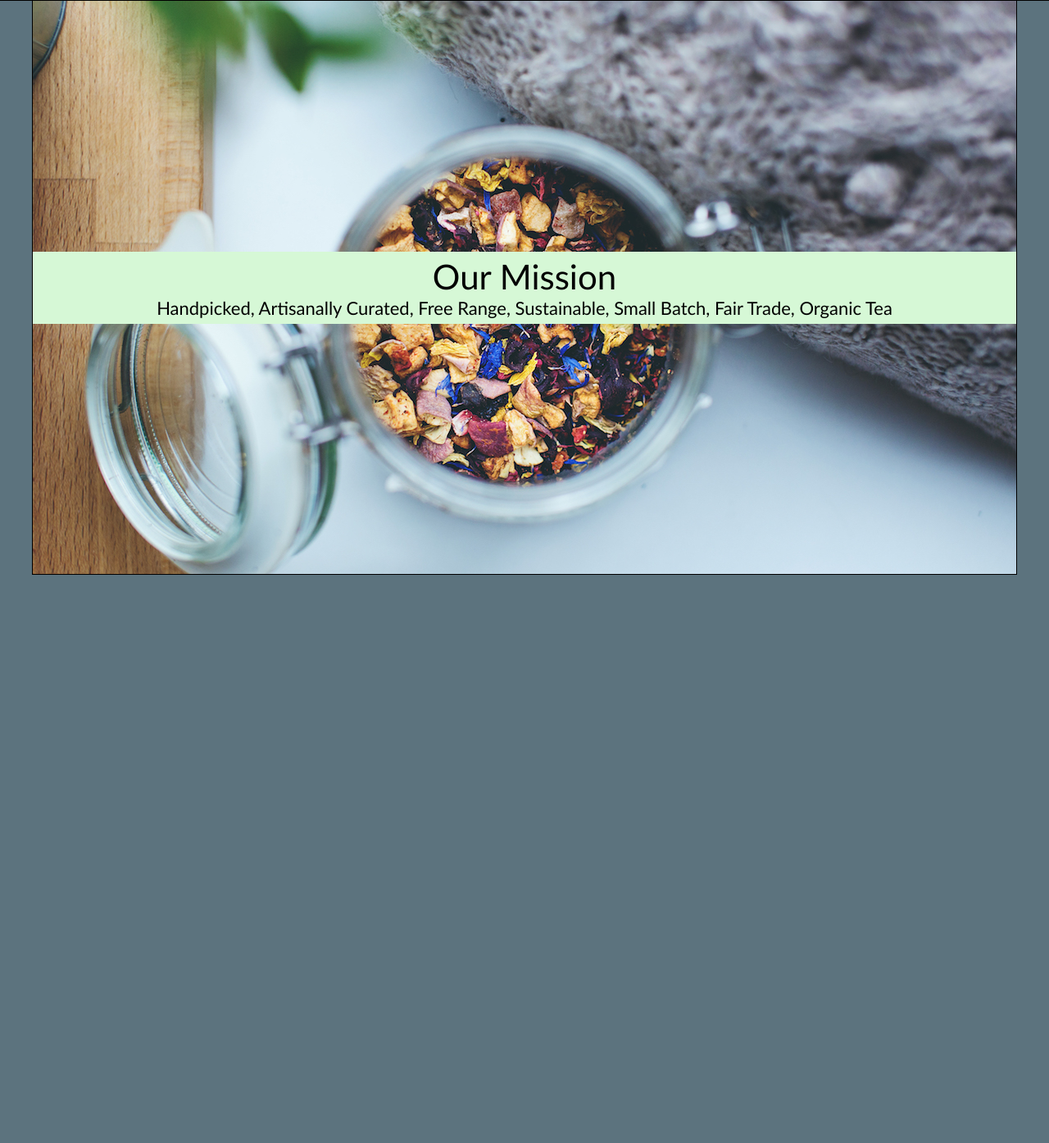
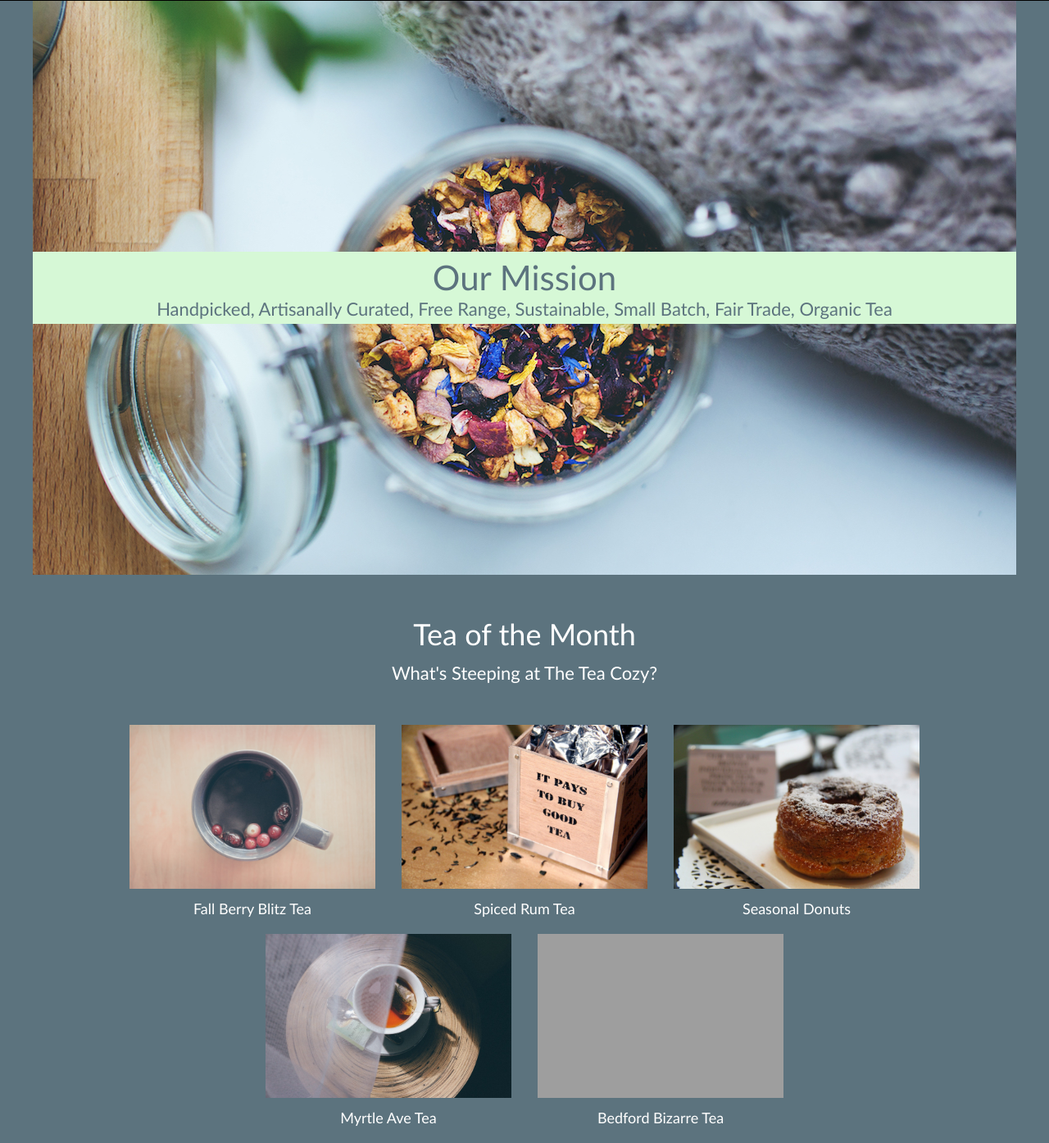
Before and after one commit to Akuji3/TeaCozy, a plain HTML site: page index.html in a window 1280 px wide. Shown: the part 70-1464 px from the top of the page at 82% size. Before the commit the page ends 800 px from the top, so only its background shows below. Drawn offline with Linux system fonts and the light colour scheme; grey boxes are pictures that could not be loaded.

Commit message:
Add Gallery Section

```diff
--- a/index.html
+++ b/index.html
@@ -9,11 +9,11 @@
 <!-- Heading Section -->
 
     <header>
-      <img src="resources\images\img-tea-cozy-logo.png" class="headerlogo">
+      <img src="resources\images\img-tea-cozy-logo.png" class="headerlogo" alt="A background of a jar of tea">
       <nav class="headernav">
-        <span><u>Mission</u></span>
-        <span><u>Featured Tea</u></span>
-        <span><u>Locations</u></span>
+        <span>Mission</span>
+        <span>Featured Tea</span>
+        <span>Locations</span>
       </nav>
     </header>
 
@@ -21,10 +21,47 @@
 
     <div class="topsection">
       <div class="mission">
-        <div class="test">
+        <div class="missionwords">
           <h2>Our Mission</h2>
           <h4>Handpicked, Artisanally Curated, Free Range, Sustainable, Small Batch, Fair Trade, Organic Tea</h4>
-        <div>
+        </div>
+      </div>
+    </div>
+
+<!-- Picutre Title Portion -->
+
+    <div class="teaofthemonth">
+      <h2>Tea of the Month</h2>
+      <h4>What's Steeping at The Tea Cozy?</h4>
+    </div>
+
+<!-- Gallery Section -->
+
+    <div class="gallery">
+      <div class="pic">
+        <img src="resources/images/img-berryblitz.jpg">
+        <p>Fall Berry Blitz Tea</p>
+      </div>
+      <div class="pic">
+        <img src="resources/images/img-spiced-rum.jpg">
+        <p>Spiced Rum Tea</p>
+      </div>
+      <div class="pic">
+        <img src="resources/images/img-donut.jpg">
+        <p>Seasonal Donuts</p>
+      </div>
+      <div class="pic">
+        <img src="resources/images/img-myrtle-ave.jpg">
+        <p>Myrtle Ave Tea</p>
+      </div>
+      <div class="pic">
+        <img src="resources/images/img-bedford-bizarre.jpg">
+        <p>Bedford Bizarre Tea</p>
+      </div>
+
+<!-- Locations Section -->
+
+      <div>
       </div>
     </div>
   </body>
--- a/resources/css/style.css
+++ b/resources/css/style.css
@@ -5,11 +5,15 @@
 
 body {
   background-color: rgb(92, 115, 126);
+  font-family: "Trebuchet MS";
+  font-weight: lighter;
 }
 
 /* Header */
 
 header {
+  font-family: "Times New Roman";
+  font-weight: normal;
   width: 100%;
   height: 69px;
   background-color: rgb(127, 198, 164);
@@ -44,18 +48,16 @@ header {
 }
 
 .mission {
+  color: rgb(92, 115, 126);
   width: 1200px;
   background-image: url("../images/img-mission-background.jpg");
-  border-right: 1px solid black;
-  border-left: 1px solid black;
-  border-bottom: 1px solid black;
   display: flex;
   flex-direction: column;
   align-items: center;
   justify-content: center;
 }
 
-.test {
+.missionwords {
   width: 1200px;
   height: 88px;
   background-color: rgb(214, 248, 214);
@@ -65,14 +67,65 @@ header {
   align-items: center;
 }
 
-.test h2 {
+.missionwords h2 {
   font-size: 42px;
-  font-family: "Trebuchet MS";
   font-weight: lighter;
 }
 
-.test h4 {
+.missionwords h4 {
   font-size: 22px;
   font-weight: lighter;
-  font-family: "Trebuchet MS"
 }
+
+/* Picture Title Portion */
+
+.teaofthemonth {
+  color: white;
+  margin-top: 50px;
+  margin-bottom: 50px;
+  display: flex;
+  align-items: center;
+  justify-content: center;
+  flex-direction: column;
+}
+
+.teaofthemonth h2 {
+  font-size: 36px;
+  font-weight: lighter;
+  margin-bottom: 12px;
+}
+
+.teaofthemonth h4 {
+  font-size: 22px;
+  font-weight: lighter;
+}
+
+/* Galley Section */
+
+.gallery {
+  width: 1000px;
+  margin: 0px auto 0px auto;
+  display: flex;
+  flex-wrap: wrap;
+  justify-content: center;
+  align-items: center;
+}
+
+.pic {
+  margin: 0px 16px;
+  margin-bottom: 20px;
+}
+
+.pic img {
+  width: 300px;
+  height: 200px;
+}
+
+.pic p {
+  color: white;
+  text-align: center;
+  margin-top: 10px;
+  font-size: 18px;
+}
+
+/* Locations Section */
```
